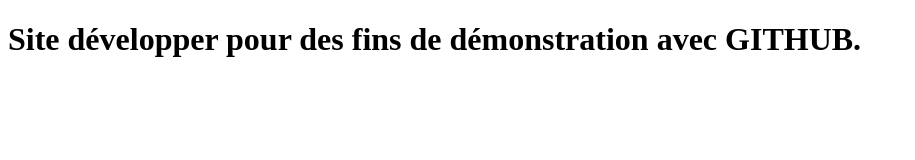
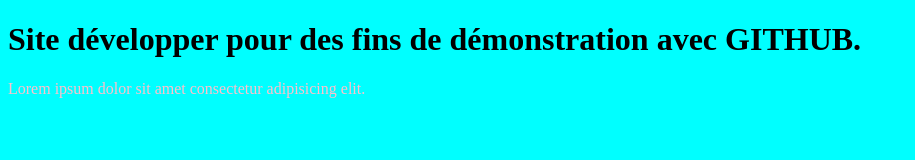
Before and after one commit to Kalanty/test, a plain HTML site: page index.html in a window 1280 px wide. Shown: the whole page, without its empty margins (0-915 px from the left). Drawn offline with Linux system fonts and the light colour scheme.

Commit message:
Ajout de mondifications

```diff
--- a/index.html
+++ b/index.html
@@ -4,9 +4,11 @@
     <meta charset="UTF-8">
     <meta http-equiv="X-UA-Compatible" content="IE=edge">
     <meta name="viewport" content="width=device-width, initial-scale=1.0">
+    <link rel="stylesheet" href="style.css">
     <title>Document</title>
 </head>
 <body>
     <h1>Site développer pour des fins de démonstration avec GITHUB.</h1>
+    <p>Lorem ipsum dolor sit amet consectetur adipisicing elit.</p>
 </body>
 </html>
--- a/style.css
+++ b/style.css
@@ -1,3 +1,6 @@
 body{
     background-color: aqua;
 }
+p{
+    color: pink;
+}
```
